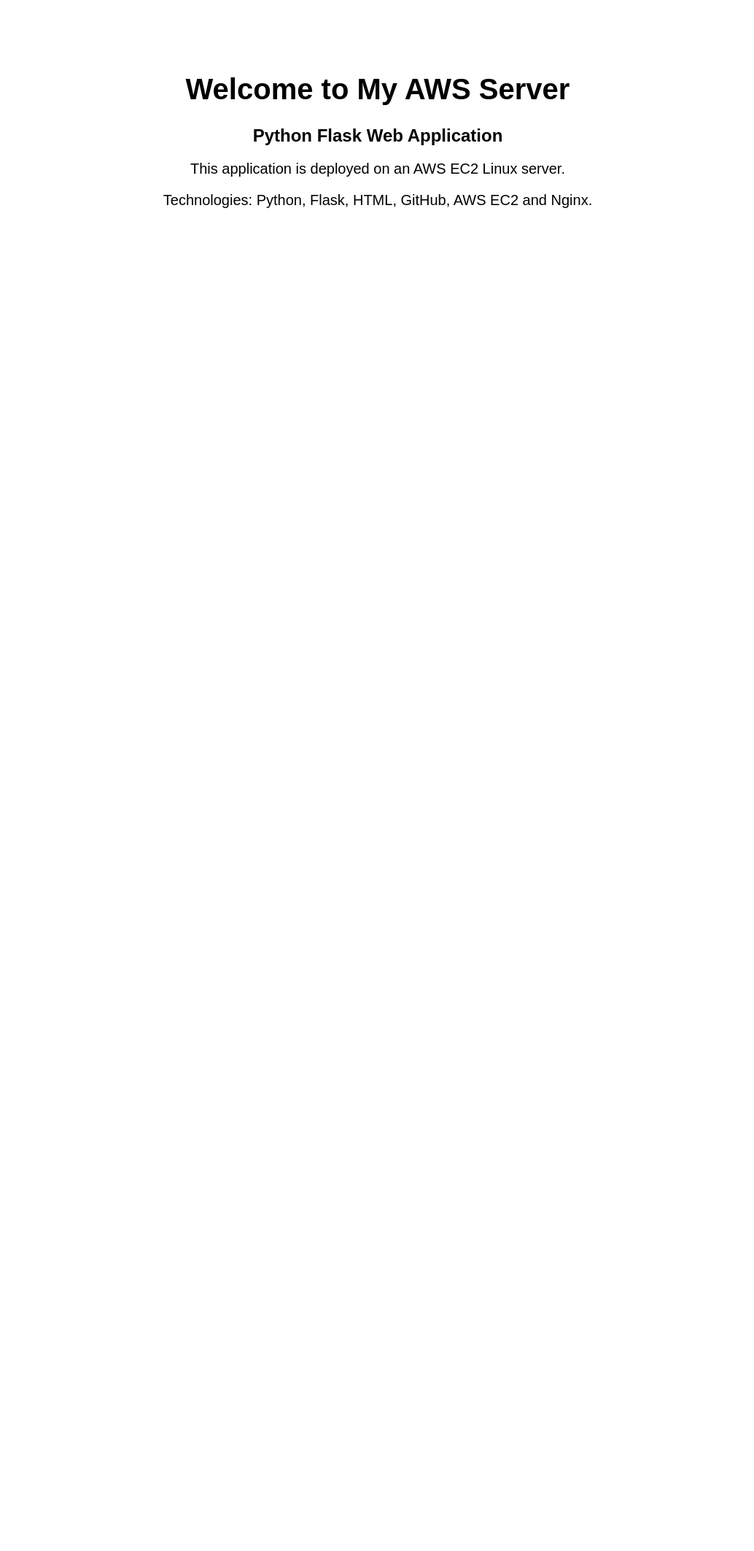
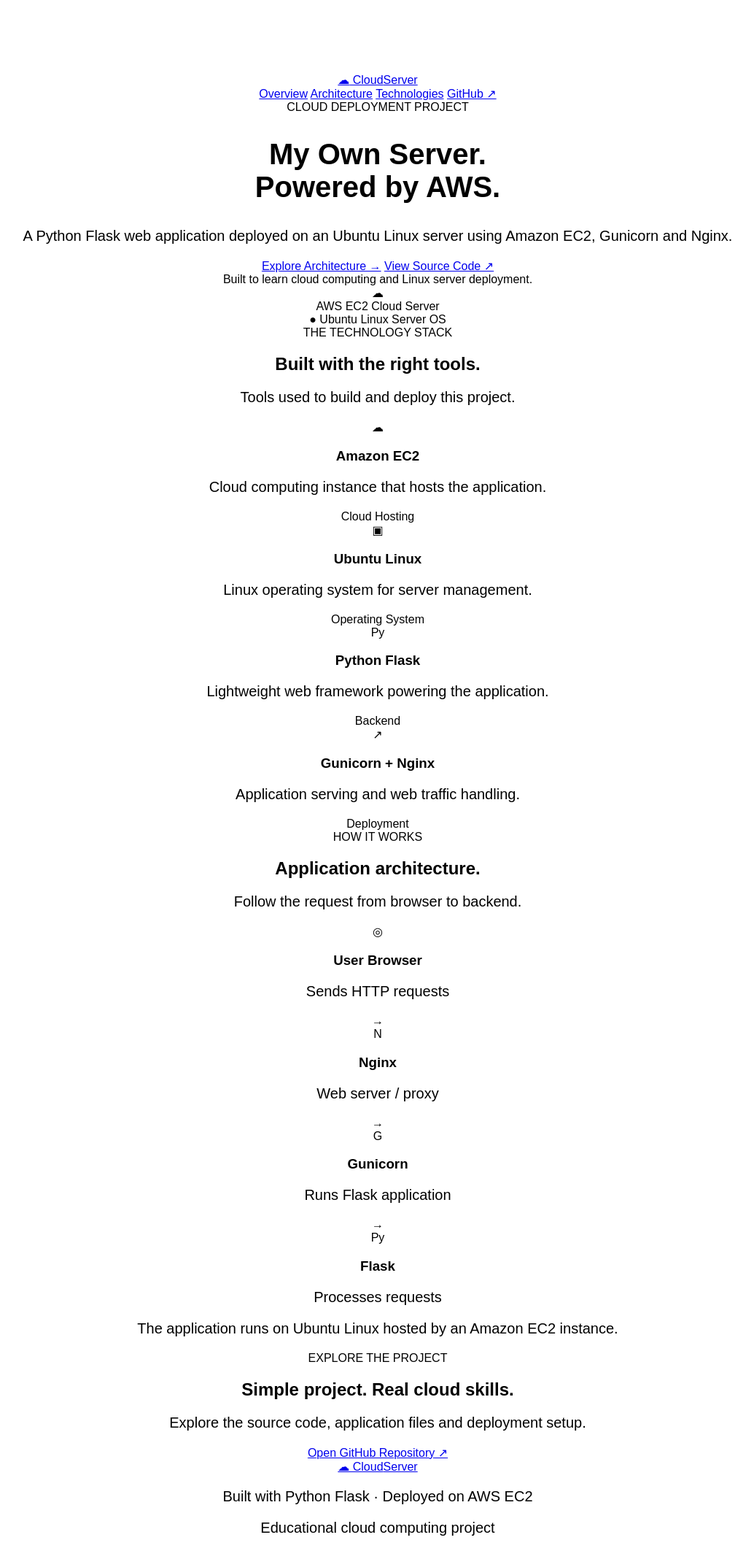
Before and after one commit to shankar190/aws-ec2-linux-server, a Flask app: page / in a window 1280 px wide. Shown: the whole page at 73% size, without its empty margins (122-1156 px from the left). Before the commit the page ends 285 px from the top, so only its background shows below. Run offline with Flask 3, Linux system fonts and the light colour scheme.

Commit message:
Revise index.html for improved layout and content
Updated the HTML structure and content for the AWS EC2 project page, enhancing the layout and adding navigation links.

```diff
--- a/templates/index.html
+++ b/templates/index.html
@@ -1,22 +1,143 @@
+
 <!DOCTYPE html>
-<html>
+<html lang="en">
 <head>
-    <title>AWS EC2 Python Server</title>
-    <link rel="stylesheet" href="{{ url_for('static', filename='style.css') }}">
+    <meta charset="UTF-8">
+    <meta name="viewport" content="width=device-width, initial-scale=1.0">
+    <title>AWS EC2 | Cloud Server Project</title>
+    <link rel="stylesheet"
+          href="{{ url_for('static', filename='style.css') }}">
 </head>
 <body>
+    <nav class="navbar">
+        <a href="#" class="brand"><span class="brand-icon">☁</span> Cloud<span>Server</span></a>
+        <div class="nav-links">
+            <a href="#overview">Overview</a>
+            <a href="#architecture">Architecture</a>
+            <a href="#technologies">Technologies</a>
+            <a href="https://github.com/shankar190/aws-ec2-linux-server"
+               target="_blank" rel="noopener">GitHub ↗</a>
+        </div>
+    </nav>
 
-    <h1>Welcome to My AWS Server</h1>
+    <main>
+        <section class="hero" id="overview">
+            <div class="hero-content">
+                <div class="eyebrow"><span class="status-dot"></span> CLOUD DEPLOYMENT PROJECT</div>
+                <h1>My Own Server.<br><span>Powered by AWS.</span></h1>
+                <p class="hero-description">
+                    A Python Flask web application deployed on an Ubuntu Linux
+                    server using Amazon EC2, Gunicorn and Nginx.
+                </p>
+                <div class="hero-buttons">
+                    <a class="btn primary" href="#architecture">Explore Architecture →</a>
+                    <a class="btn secondary"
+                       href="https://github.com/shankar190/aws-ec2-linux-server"
+                       target="_blank" rel="noopener">View Source Code ↗</a>
+                </div>
+                <div class="hero-note">Built to learn cloud computing and Linux server deployment.</div>
+            </div>
+            <div class="server-visual">
+                <div class="orbit orbit-one"></div>
+                <div class="orbit orbit-two"></div>
+                <div class="server-icon">☁</div>
+                <div class="floating-card card-top">AWS EC2 <span>Cloud Server</span></div>
+                <div class="floating-card card-bottom">● Ubuntu Linux <span>Server OS</span></div>
+            </div>
+        </section>
 
-    <h2>Python Flask Web Application</h2>
+        <section class="section" id="technologies">
+            <div class="section-heading">
+                <div>
+                    <div class="eyebrow">THE TECHNOLOGY STACK</div>
+                    <h2>Built with the right tools.</h2>
+                </div>
+                <p>Tools used to build and deploy this project.</p>
+            </div>
 
-    <p>
-        This application is deployed on an AWS EC2 Linux server.
-    </p>
+            <div class="tech-grid">
+                <article class="tech-card">
+                    <div class="tech-icon orange">☁</div>
+                    <h3>Amazon EC2</h3>
+                    <p>Cloud computing instance that hosts the application.</p>
+                    <span class="tag">Cloud Hosting</span>
+                </article>
+                <article class="tech-card">
+                    <div class="tech-icon purple">▣</div>
+                    <h3>Ubuntu Linux</h3>
+                    <p>Linux operating system for server management.</p>
+                    <span class="tag">Operating System</span>
+                </article>
+                <article class="tech-card">
+                    <div class="tech-icon green">Py</div>
+                    <h3>Python Flask</h3>
+                    <p>Lightweight web framework powering the application.</p>
+                    <span class="tag">Backend</span>
+                </article>
+                <article class="tech-card">
+                    <div class="tech-icon blue">↗</div>
+                    <h3>Gunicorn + Nginx</h3>
+                    <p>Application serving and web traffic handling.</p>
+                    <span class="tag">Deployment</span>
+                </article>
+            </div>
+        </section>
 
-    <p>
-        Technologies: Python, Flask, HTML, GitHub, AWS EC2 and Nginx.
-    </p>
+        <section class="section architecture" id="architecture">
+            <div class="section-heading">
+                <div>
+                    <div class="eyebrow">HOW IT WORKS</div>
+                    <h2>Application architecture.</h2>
+                </div>
+                <p>Follow the request from browser to backend.</p>
+            </div>
 
+            <div class="architecture-flow">
+                <div class="flow-card">
+                    <div class="flow-icon">◎</div>
+                    <h3>User Browser</h3>
+                    <p>Sends HTTP requests</p>
+                </div>
+                <div class="flow-arrow">→</div>
+                <div class="flow-card">
+                    <div class="flow-icon">N</div>
+                    <h3>Nginx</h3>
+                    <p>Web server / proxy</p>
+                </div>
+                <div class="flow-arrow">→</div>
+                <div class="flow-card">
+                    <div class="flow-icon">G</div>
+                    <h3>Gunicorn</h3>
+                    <p>Runs Flask application</p>
+                </div>
+                <div class="flow-arrow">→</div>
+                <div class="flow-card">
+                    <div class="flow-icon">Py</div>
+                    <h3>Flask</h3>
+                    <p>Processes requests</p>
+                </div>
+            </div>
+            <p class="architecture-note">
+                The application runs on Ubuntu Linux hosted by an Amazon EC2 instance.
+            </p>
+        </section>
+
+        <section class="cta">
+            <div>
+                <div class="eyebrow">EXPLORE THE PROJECT</div>
+                <h2>Simple project. Real cloud skills.</h2>
+                <p>Explore the source code, application files and deployment setup.</p>
+            </div>
+            <a class="btn primary"
+               href="https://github.com/shankar190/aws-ec2-linux-server"
+               target="_blank" rel="noopener">Open GitHub Repository ↗</a>
+        </section>
+    </main>
+
+    <footer>
+        <a href="#" class="brand">☁ Cloud<span>Server</span></a>
+        <p>Built with Python Flask · Deployed on AWS EC2</p>
+        <p class="footer-small">Educational cloud computing project</p>
+    </footer>
 </body>
 </html>
```
